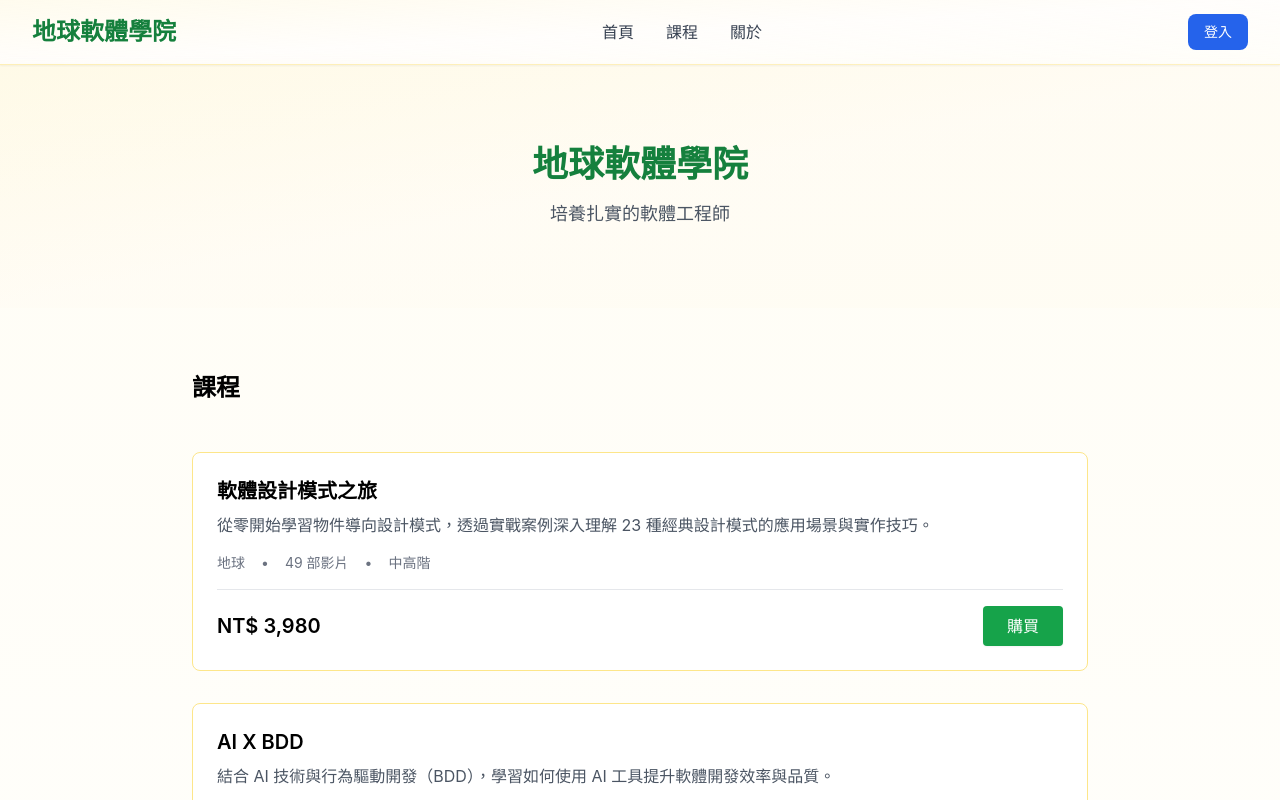
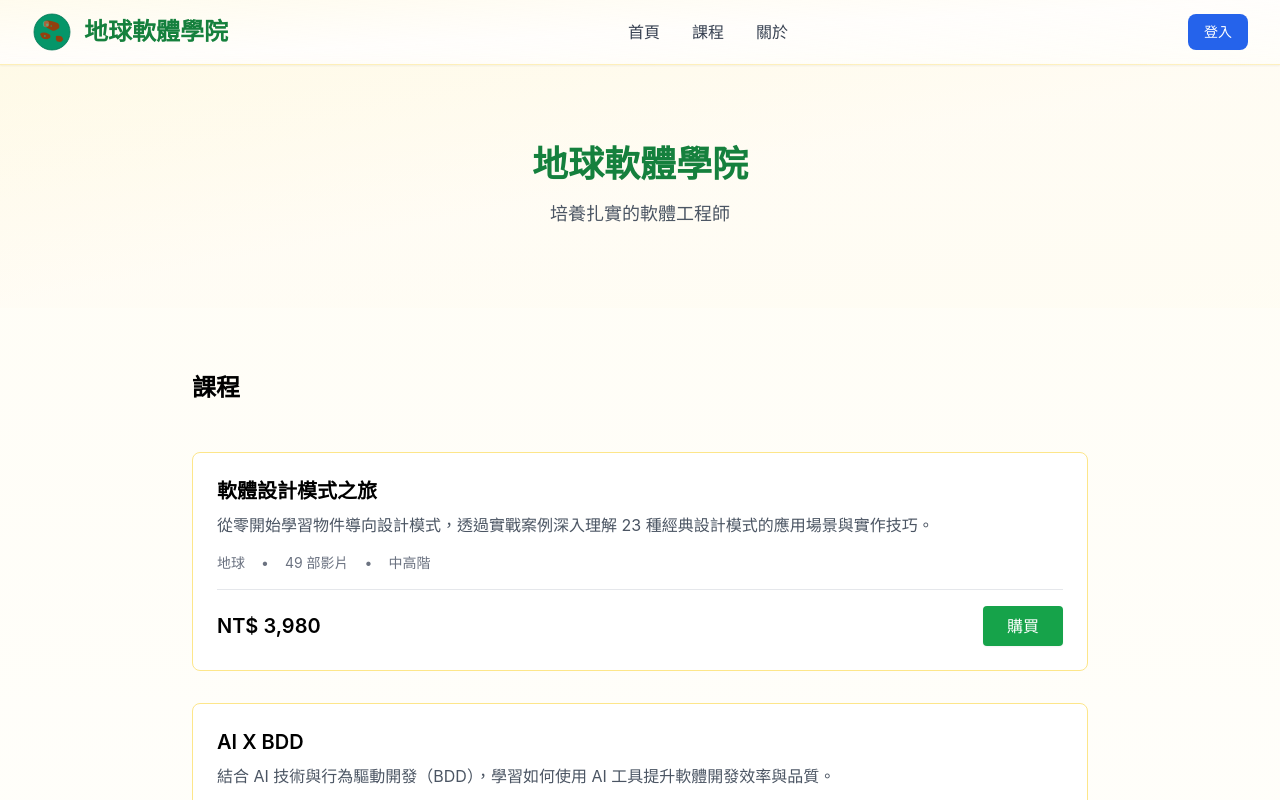
Before and after one commit to benben6515/water-ball, a Next.js app in the folder frontend/: page / in a window 1280 px wide. Shown: the top 800 px of the page. Built offline with nearby package versions, Linux system fonts and the light colour scheme.

Commit message:
feat: add logo

```diff
--- a/frontend/components/layout/Navbar.tsx
+++ b/frontend/components/layout/Navbar.tsx
@@ -2,6 +2,7 @@
 
 import Link from 'next/link';
 import UserAvatar from './UserAvatar';
+import Logo from '../Logo';
 
 export default function Navbar() {
   return (
@@ -10,7 +11,8 @@
         <div className="flex justify-between items-center h-16">
           {/* Logo / Brand */}
           <div className="flex items-center">
-            <Link href="/" className="flex items-center space-x-3">
+            <Link href="/" className="flex items-center space-x-3 group">
+              <Logo className="w-10 h-10 transition-transform group-hover:scale-110" />
               <span className="text-2xl font-bold text-green-700">
                 地球軟體學院
               </span>
```
